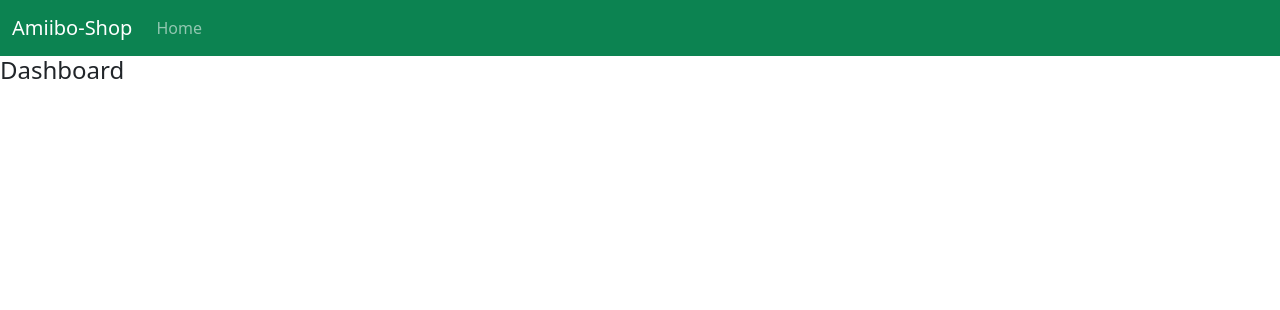
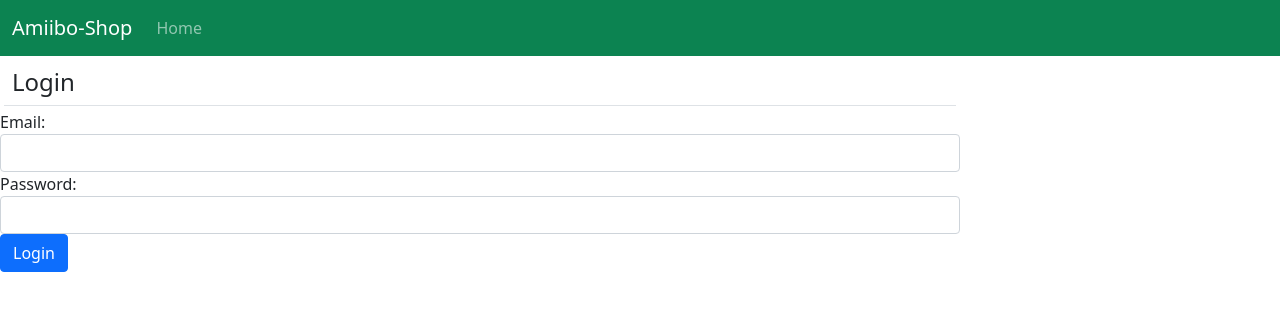
Before and after one commit to pablo-quezada/amiibo-app, a React (Create React App) app: page / in a window 1280 px wide. Shown: the top 310 px of the page. Built offline with nearby package versions, Linux system fonts and the light colour scheme.

Commit message:
Add react-router-dom and routes to pages

```diff
--- a/package.json
+++ b/package.json
@@ -12,6 +12,7 @@
     "popper.js": "^1.16.1",
     "react": "^17.0.2",
     "react-dom": "^17.0.2",
+    "react-router-dom": "^5.3.0",
     "react-scripts": "5.0.0",
     "web-vitals": "^2.1.4"
   },
--- a/src/App.jsx
+++ b/src/App.jsx
@@ -1,20 +1,24 @@
 import React, { Component } from "react";
 import Dashboard from "./Dashboard";
-//import CustomerList from "./CustomerList";
+import CustomerList from "./CustomerList";
 import Login from "./Login";
 import NavBar from "./NavBar";
 import ShoppingCart from "./ShoppingCart";
-
+import { Route } from "react-router";
+import { BrowserRouter } from "react-router-dom";
 
 export default class App extends
 Component
 {
     render()
     {
-        return (<React.Fragment>
+        return (<BrowserRouter>
                     <NavBar/>
-                    <Dashboard></Dashboard>
-               </React.Fragment>
+                    <Route path="/" exact component={Login}/>
+                    <Route path="/dashboard" exact component={Dashboard}/>
+                    <Route path="/customers" exact component={CustomerList}/>
+                    <Route path="/cart" exact component={ShoppingCart}/>
+               </BrowserRouter>
                );
     }
 
```
Also changed, not shown: src/NotFound.jsx (added), 1 other file (tests, documents, lock files or other folders).
